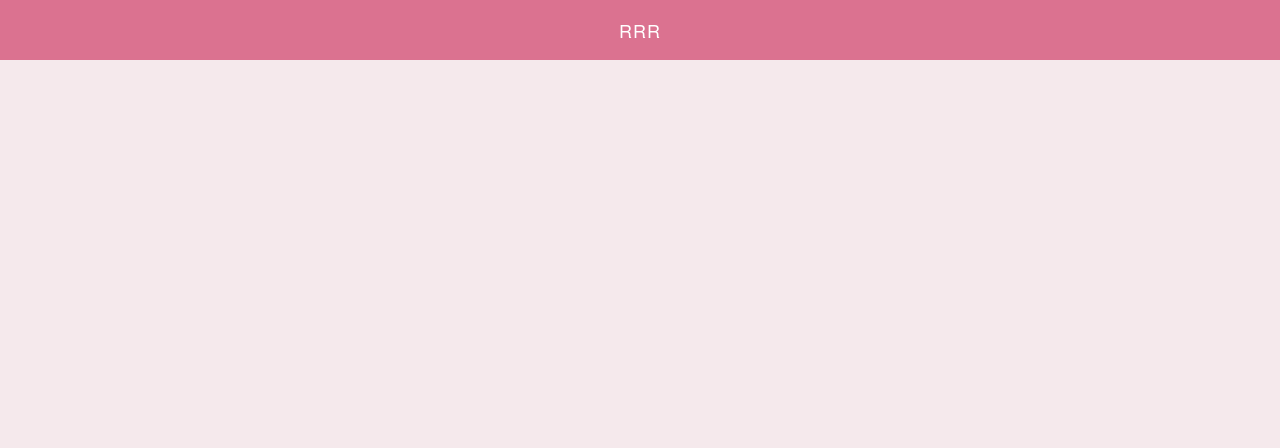
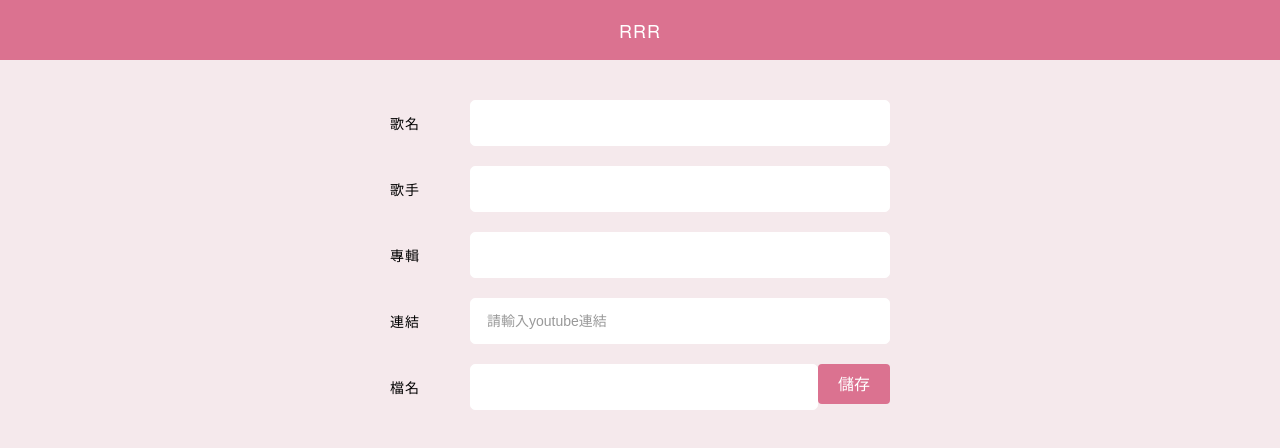
Before and after one commit to JessicaHuang210/read-sound, a React (Create React App) app: page /editSong/1 in a window 1280 px wide. Shown: the top 448 px of the page. Built offline with nearby package versions, Linux system fonts and the light colour scheme; no server answers.

Commit message:
no message

```diff
--- a/src/components/Form.js
+++ b/src/components/Form.js
@@ -1,10 +1,16 @@
 import styled from "styled-components";
 
 export const FormWrap = styled.div`
+  max-width: ${prop => (prop.width ? prop.width + "px" : "100%")};
   display: flex;
   flex-wrap: wrap;
   align-items: stretch;
+  margin: auto;
   margin-bottom: 3rem;
+
+  & div:not(:first-child) {
+    margin-left: ${prop => (prop.inline ? "1rem" : "")};
+  }
 `;
 
 export const FormItem = styled.div`
@@ -12,9 +18,11 @@ export const FormItem = styled.div`
   align-items: center;
   margin-bottom: 2rem;
   flex-grow: 1;
-  & + div {
-    margin-left: 1rem;
-  }
+`;
+
+export const FormLabel = styled.label`
+  margin-right: 1rem;
+  min-width: 7rem;
 `;
 
 export const FormAction = styled.div`
--- a/src/components/Table.js
+++ b/src/components/Table.js
@@ -1,8 +1,11 @@
 import React, { Component } from "react";
+import { Link } from "react-router-dom";
+
 import PropTypes from "prop-types";
 import styled from "styled-components";
 import { fcTable, fcTableTitle, secondaryBg } from "utils/variables";
 import Button from "components/Button";
+
 const TableC = styled.table`
   width: 100%;
   margin: 2rem 0;
@@ -40,9 +43,10 @@ class Table extends Component {
     return (
       <TableC>
         <TbodyC>
-          {data.map(i => {
+          {data.map((i, index) => {
             return (
               <TrC key={i._id}>
+                <TdC>{index + 1}</TdC>
                 <TdC head>{i.name}</TdC>
                 <TdC>{i.singer}</TdC>
                 <TdC>{i.album || "-"}</TdC>
--- a/src/pages/AddSong.js
+++ b/src/pages/AddSong.js
@@ -9,8 +9,7 @@ class AddSong extends Component {
     name: "",
     singer: "",
     album: "",
-    fileName: "",
-    isLoading: false
+    fileName: ""
   };
   handleChange = e => {
     const val = e.target.value;
@@ -20,42 +19,12 @@ class AddSong extends Component {
   handleReset = () => {
     this.setState({ name: "", singer: "", album: "", fileName: "" });
   };
-  handleClick = async () => {
-    const { name, singer, album, fileName } = this.state;
-    const params = {
-      name,
-      singer,
-      album,
-      fileName
-    };
-    let isValidateFailed = false;
-    Object.keys(params).forEach(i => {
-      if (i === "name" || i === "singer") {
-        params[i] === "" && (isValidateFailed = true);
-        return;
-      }
-    });
-    if (!isValidateFailed) {
-      this.setState({ isLoading: true });
-      const res = await fetch("http://localhost:1313/getSongs", {
-        method: "POST", // or 'PUT'
-        body: JSON.stringify(params), // data can be `string` or {object}!
-        headers: new Headers({
-          "Content-Type": "application/json"
-        })
-      });
-      console.log(await res.json());
-      this.setState({ isLoading: false });
-      this.handleReset();
-      this.props.onCreatedSong();
-    }
-  };
 
   static propTypes = {
-    onCreatedSong: PropTypes.func
+    onCreatedClick: PropTypes.func
   };
   render() {
-    const { name, singer, album, fileName, isLoading } = this.state;
+    const { name, singer, album, fileName } = this.state;
     return (
       <FormWrap>
         <FormItem>
@@ -95,7 +64,14 @@ class AddSong extends Component {
           />
         </FormItem>
         <FormAction>
-          <Button disabled={isLoading} onClick={this.handleClick} block>
+          <Button
+            disabled={this.props.isLoading}
+            onClick={() => {
+              this.props.onCreatedClick(this.state);
+              this.handleReset();
+            }}
+            block
+          >
             新增
           </Button>
         </FormAction>
--- /dev/null
+++ b/src/pages/EditSong.js
@@ -0,0 +1,55 @@
+import React, { Component, Fragment } from "react";
+import InputText from "components/InputText";
+import Button from "components/Button";
+import { FormWrap, FormItem, FormLabel, FormAction } from "components/Form";
+
+class EditSong extends Component {
+  state = {
+    info: {}
+  };
+
+  async componentDidMount() {
+    const id = this.props.match.params.id;
+    const response = await fetch(
+      process.env.REACT_APP_API_URL + "/getSongs/" + id
+    );
+    const res = await response.json();
+    this.setState({ info: res });
+  }
+
+  render() {
+    const { name, singer, album, youtubeURL, fileName } = this.state.info;
+    return (
+      <FormWrap width={500}>
+        <FormItem>
+          <FormLabel>歌名</FormLabel>
+          <InputText defaultValue={name} />
+        </FormItem>
+        <FormItem>
+          <FormLabel>歌手</FormLabel>
+          <InputText defaultValue={singer} />
+        </FormItem>
+        <FormItem>
+          <FormLabel>專輯</FormLabel>
+          <InputText defaultValue={album} />
+        </FormItem>
+        <FormItem>
+          <FormLabel>連結</FormLabel>
+          <InputText
+            placeholder="請輸入youtube連結"
+            defaultValue={youtubeURL}
+          />
+        </FormItem>
+        <FormItem>
+          <FormLabel>檔名</FormLabel>
+          <InputText defaultValue={fileName} />
+        </FormItem>
+        <div>
+          <Button>儲存</Button>
+        </div>
+      </FormWrap>
+    );
+  }
+}
+
+export default EditSong;
--- a/src/pages/Home.js
+++ b/src/pages/Home.js
@@ -7,43 +7,69 @@ import Table from "components/Table";
 class Home extends Component {
   state = {
     songLsit: [],
-    keyword: ""
+    keyword: "",
+    isLoading: false
   };
   componentDidMount() {
     this.getSongs();
   }
   getSongs = async (val = "") => {
-    console.log(val);
     this.setState({ keyword: val.trim() });
-
     var url = new URL(process.env.REACT_APP_API_URL + "/getSongs"),
       params = { keywords: val };
     Object.keys(params).forEach(key =>
       url.searchParams.append(key, params[key])
     );
-
     const res = await fetch(url);
     const list = await res.json();
     this.setState({ songLsit: list });
   };
-  handleDetailClick = async id => {
-    const res = await fetch(process.env.REACT_APP_API_URL + "/getSongs/" + id);
-    console.log(await res.json());
+  handleDetailClick = id => {
+    this.props.history.push({ pathname: "/EditSong/" + id });
   };
   handleDeleteClick = async id => {
-    const res = await fetch(process.env.REACT_APP_API_URL + "/getSongs/" + id, {
+    const option = {
       method: "DELETE",
       headers: new Headers({
         "Content-Type": "application/json"
       })
+    };
+    await fetch(process.env.REACT_APP_API_URL + "/getSongs/" + id, option);
+    await this.getSongs();
+  };
+  handleCreatedClick = async state => {
+    const params = {
+      name: state.name,
+      singer: state.singer,
+      album: state.album,
+      fileName: state.fileName
+    };
+    let isValidateFailed = false;
+    Object.keys(params).forEach(i => {
+      if (i === "name" || i === "singer") {
+        params[i] === "" && (isValidateFailed = true);
+        return;
+      }
     });
-    console.log(await res.json());
+    if (isValidateFailed) return;
+    this.setState({ isLoading: true });
+    await fetch("http://localhost:1313/getSongs", {
+      method: "POST", // or 'PUT'
+      body: JSON.stringify(params), // data can be `string` or {object}!
+      headers: new Headers({
+        "Content-Type": "application/json"
+      })
+    });
+    this.setState({ isLoading: false });
     await this.getSongs();
   };
   render() {
     return (
       <Fragment>
-        <AddSong onCreatedSong={this.getSongs} />
+        <AddSong
+          isLoading={this.state.isLoading}
+          onCreatedClick={this.handleCreatedClick}
+        />
         <SearchSongs
           keyword={this.state.keyword}
           onSearchSong={this.getSongs}
--- a/src/pages/SearchSongs.js
+++ b/src/pages/SearchSongs.js
@@ -5,19 +5,7 @@ import { FormWrap, FormItem } from "components/Form";
 
 class SearchSongs extends Component {
   state = {
-    keywords: "",
-    isLoading: false
-  };
-  handleChange = async e => {
-    const val = e.target.value;
-    const stateName = e.target.name;
-    this.setState({ [stateName]: val.trim() });
-    var url = new URL(process.env.REACT_APP_API_URL + "/getSongs"),
-      params = { keywords: val };
-    Object.keys(params).forEach(key =>
-      url.searchParams.append(key, params[key])
-    );
-    await fetch(url);
+    keywords: ""
   };
 
   static propTypes = {
@@ -33,7 +21,7 @@ class SearchSongs extends Component {
             value={this.props.keywords}
             name="keywords"
             placeholder="搜尋歌名..."
-            onChange={e => this.props.onSearchSong(e.target.value)}
+            onChange={e => this.props.onSearchSong(e.target.value.trim())}
           />
         </FormItem>
       </FormWrap>
--- a/src/router.js
+++ b/src/router.js
@@ -2,12 +2,12 @@ import React from "react";
 import { Switch, Route } from "react-router-dom";
 
 import Home from "pages/Home";
-import AddSong from "pages/AddSong";
+import EditSong from "pages/EditSong";
 
 const BasicRoute = () => (
   <Switch>
     <Route exact path="/" component={Home} />
-    <Route exact path="/addSong" component={AddSong} />
+    <Route exact path="/editSong/:id" component={EditSong}></Route>
   </Switch>
 );
 
```
Also changed, not shown: 2 other files (tests, documents, lock files or other folders).
